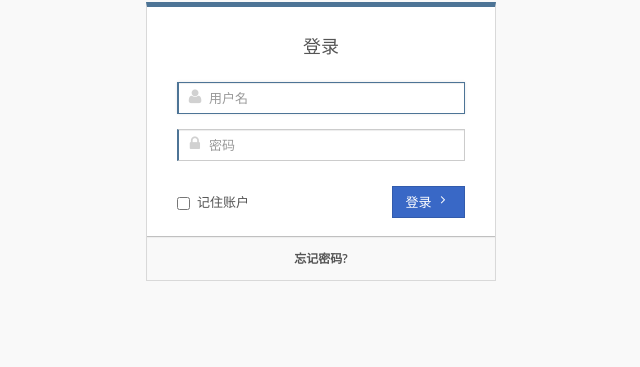
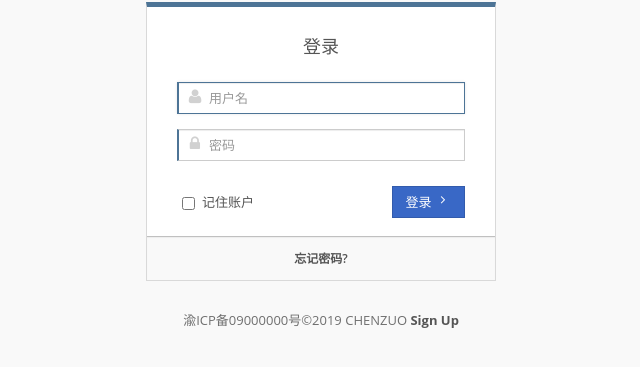
Before and after one commit to chenzuo/Studio.Web, a website: page login.html in a window 1280 px wide. Shown: the part 121-488 px from the top of the page, without its empty margins (319-959 px from the left). Drawn offline with nearby package versions, Linux system fonts and the light colour scheme.

Commit message:
增加记住账户复选框左边距

```diff
--- a/css/login.css
+++ b/css/login.css
@@ -68,7 +68,7 @@
 .login .box .form-actions {
     background-color: #fff;
     border-top: 0;
-    padding: 10px 0 0 20px;/*chenzuo 2019 03.03*/
+    padding: 10px 0 0 25px;/*chenzuo 2019 03.03*/
     margin: 0;
 }
 
--- a/login.html
+++ b/login.html
@@ -87,7 +87,16 @@
                 </div>
             </div>
         </div>
+        <div class="footer">
+            <a href="#" class="sign-up">渝ICP备09000000号©2019 CHENZUO
+            </a>
+            <strong>
+                Sign Up
+            </strong>
+            </a>
+        </div>
     </div>
+
 
     <script type="text/javascript" src="/node_modules/jquery/dist/jquery.js"></script>
     <script type="text/javascript" src="/node_modules/bootstrap/dist/js/bootstrap.js"></script>
```
